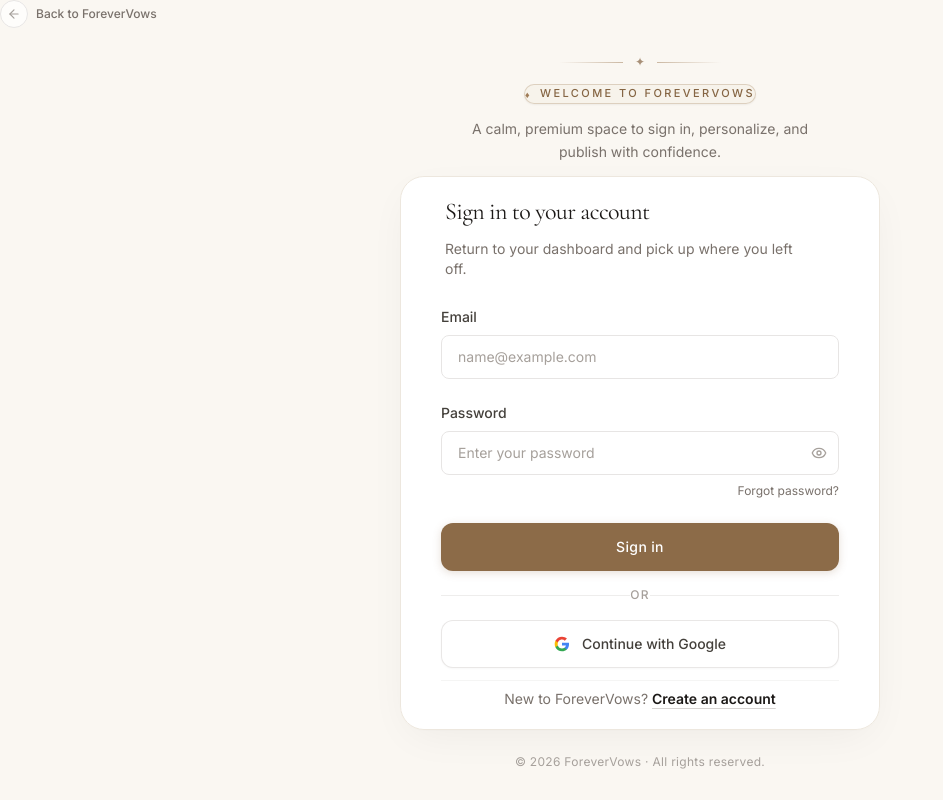
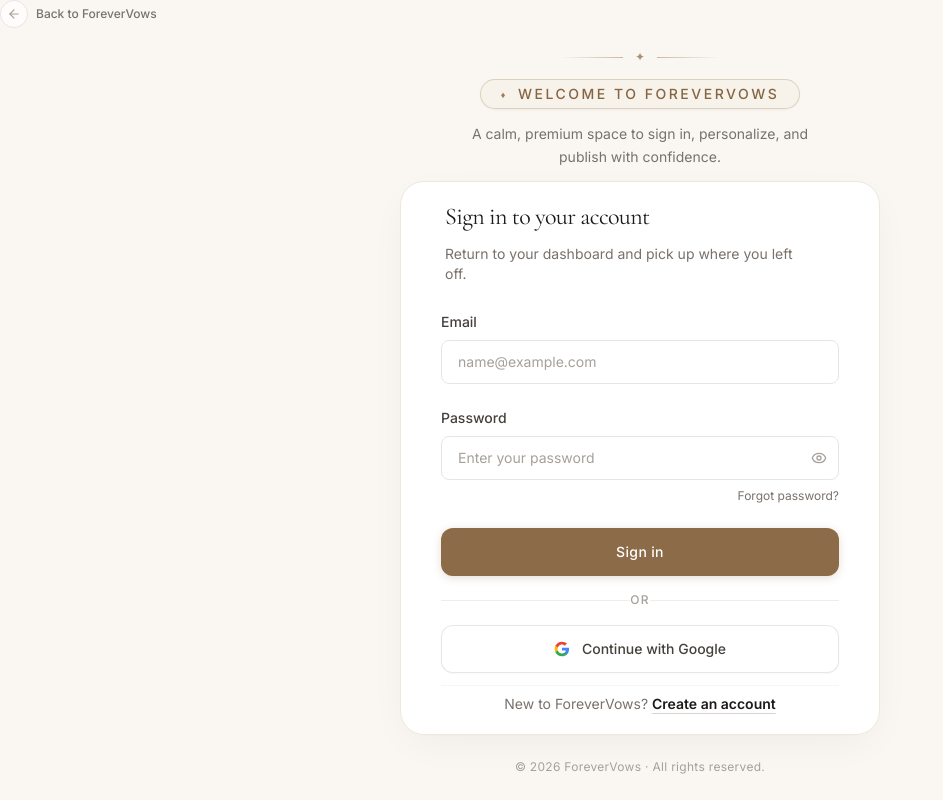
Before and after one commit to jaganprasad093/Forever-wedding-web, a Next.js app: page /login in a window 1280 px wide. Shown: the whole page, without its empty margins (0-943 px from the left). Built offline with nearby package versions, Linux system fonts and the light colour scheme.

Commit message:
style: update welcome badge typography and spacing in login page

```diff
--- a/src/app/(auth)/login/page.tsx
+++ b/src/app/(auth)/login/page.tsx
@@ -163,8 +163,7 @@
           </div>
 
           {/* Welcome pill badge */}
-          <div className="inline-flex items-center gap-2 px-4 py-1.5 rounded-full border border-[#d8c8b4]/80 bg-[#f7f2ea]/90 text-[#856543] text-[10px] sm:text-[11px] font-medium tracking-[0.22em] uppercase shadow-xs">
-            <span className="text-[9px] leading-none text-[#a07c57]">♦</span>
+          <div className="inline-flex items-center gap-2.5 !px-5 !py-1 rounded-full border border-[#d8c8b4]/80 bg-[#f7f2ea]/90 text-[#856543] !text-xs sm:!text-sm font-medium tracking-[0.18em] uppercase shadow-xs">            <span className="text-[9px] leading-none text-[#a07c57]">♦</span>
             <span>Welcome to ForeverVows</span>
           </div>
 
```
